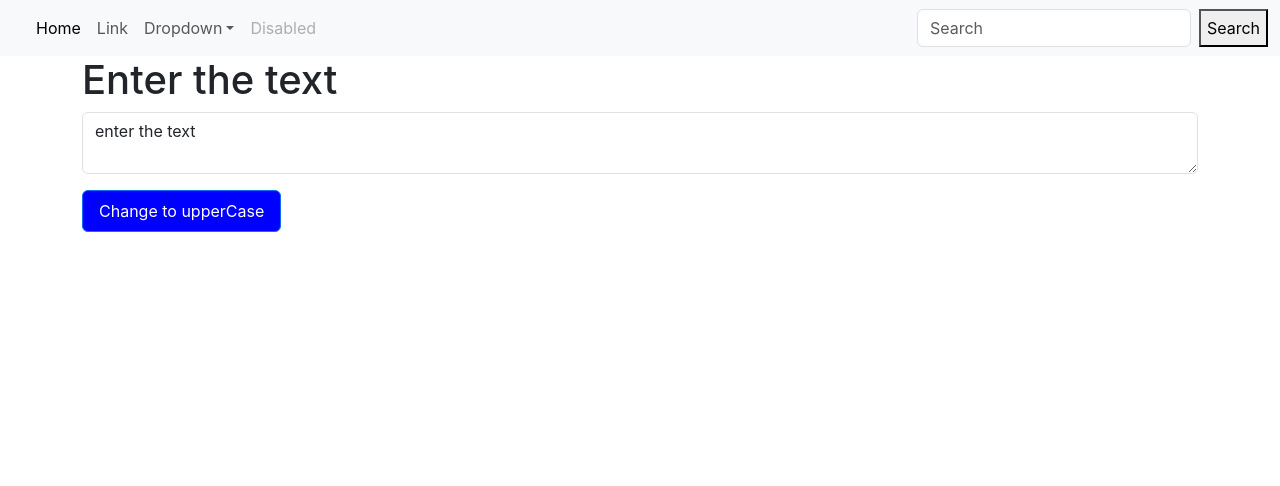
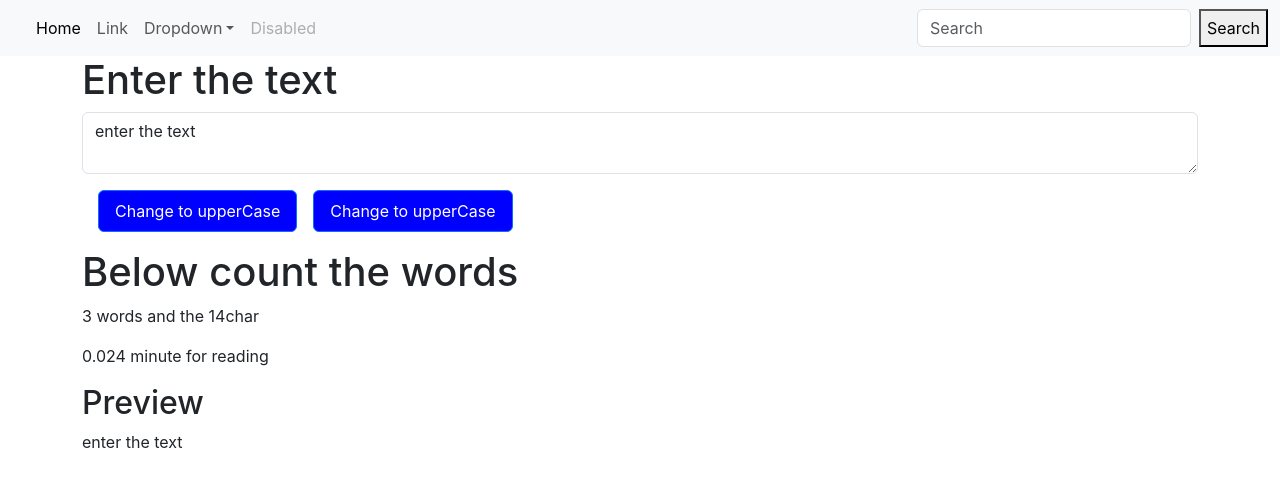
Before and after one commit to Deva-baswade/react_for_web, a React (Create React App) app in the folder my-react-app/: page / in a window 1280 px wide. Shown: the top 486 px of the page. Built offline with nearby package versions, Linux system fonts and the light colour scheme.

Commit message:
here i add button and two new componant

```diff
--- a/my-react-app/src/App.css
+++ b/my-react-app/src/App.css
@@ -36,9 +36,7 @@
     transform: rotate(360deg);
   }
 }
-.box1{
-color: red;
-}
+
 .btn{
   background-color: blue;
   margin-top: 1rem;
--- a/my-react-app/src/componant/First.js
+++ b/my-react-app/src/componant/First.js
@@ -2,30 +2,32 @@ import React,{useState} from 'react'
 
 export default function First(props) {
   const handleclick = ()=>{
-    console.log("click button");
     let usetext = text.toUpperCase()
     settext(usetext)
-
-
+  }
+  const handleclick1 = ()=>{
+    let usetext = text.toLowerCase()
+    settext(usetext)
   }
   const handleOnChange = (event)=>{
-    console.log("fired");
-
     settext(event.target.value)
-
   }
   const [text , settext] = useState("enter the text")
-
-
   return (
     <>
-
      <div className="box1">
     <h1>{props.h1}</h1>
     <textarea type="text" className="form-control" id="exampleInputEmail1" value={text}  onChange={handleOnChange}   row="10" cols="8"   aria-describedby="emailHelp" />
 
-
-    <button type="submit" className="btn btn-primary" onClick={handleclick} >Change to upperCase</button>
+    <button type="submit" className="btn btn-primary mx-3" onClick={handleclick} >Change to upperCase</button>
+    <button type="submit" className="btn btn-primary" onClick={handleclick1} >Change to upperCase</button>
+    </div>
+    <div className='box1 my-3'>
+      <h1>Below count the words</h1>
+      <p>{text.split(" ").length} words and the {text.length}char</p>
+      <p>{0.008 * text.split(" ").length }  minute for reading</p>
+      <h2>Preview</h2>
+      <p>{text}</p>
     </div>
     </>
 
```
